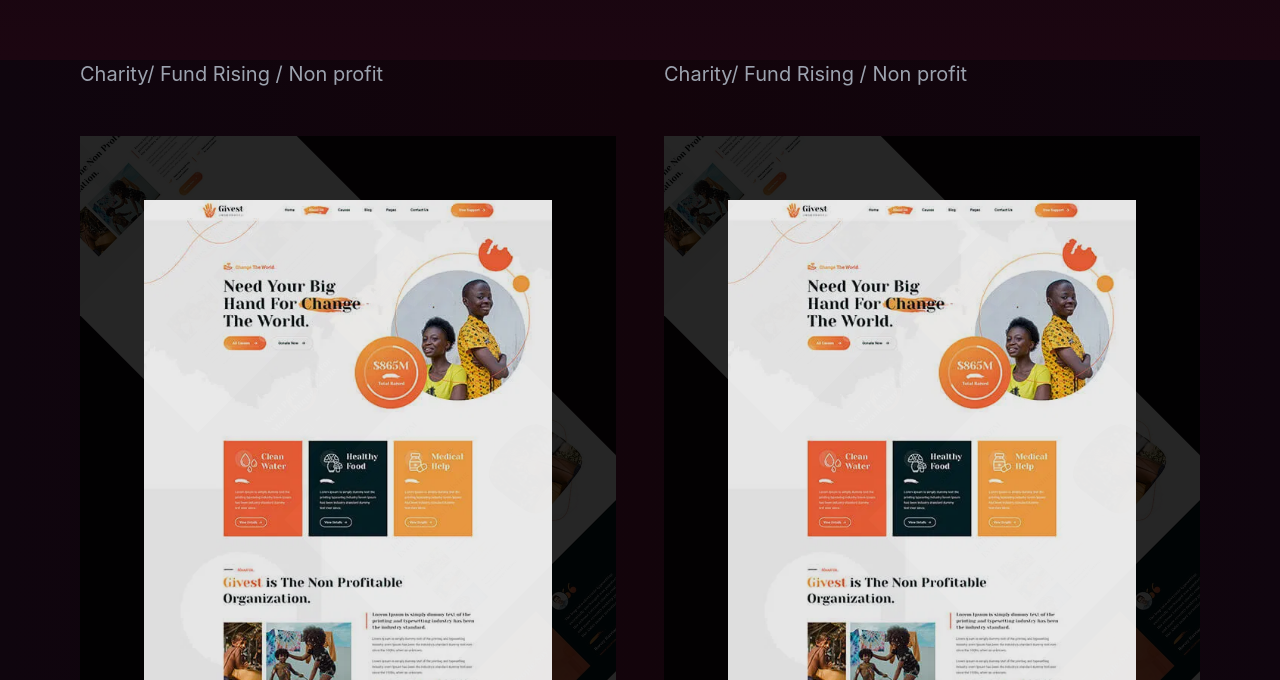
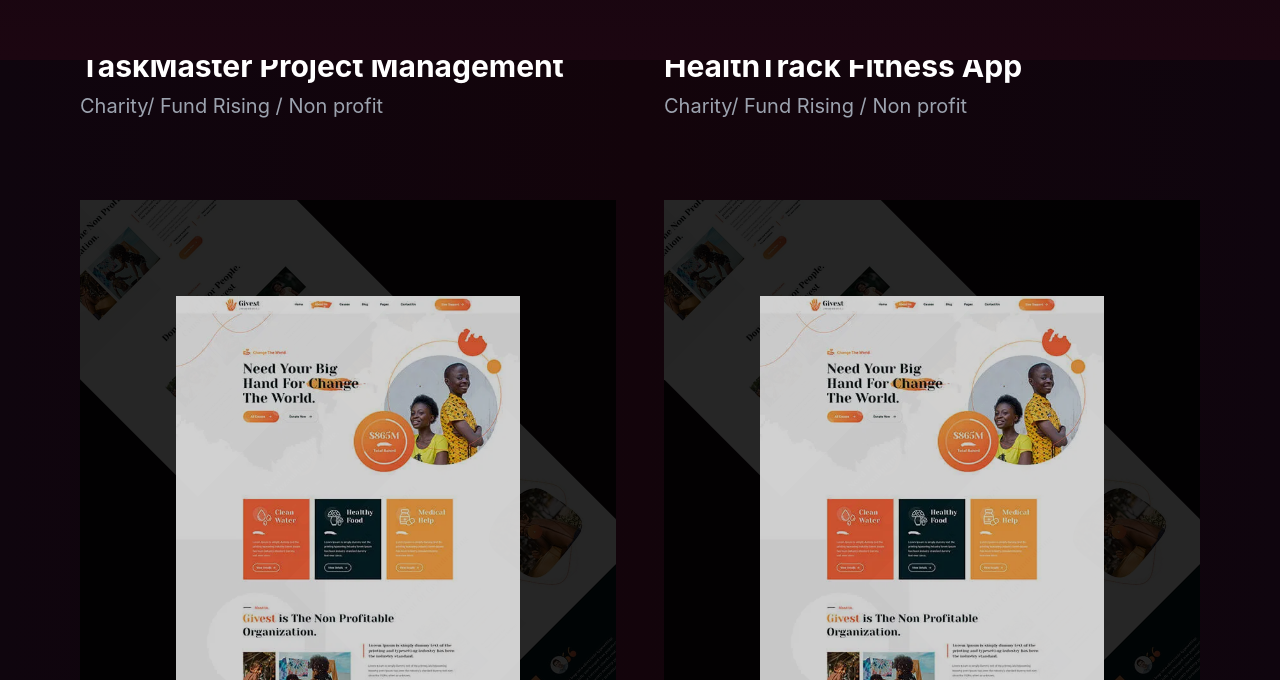
Before and after one commit to CodeSperk/mahbub, a Next.js app: page /portfolio in a window 1280 px wide. Shown: the part 1540-2220 px from the top of the page. Built offline with nearby package versions, Linux system fonts and the light colour scheme.

Commit message:
project page modified

```diff
--- a/src/Pages/About/TechStack/TechStack.tsx
+++ b/src/Pages/About/TechStack/TechStack.tsx
@@ -5,26 +5,20 @@ import { SiExpress, SiMongodb, SiMui, SiTailwindcss } from "react-icons/si";
 import { TbSql } from "react-icons/tb";
 import { RiJavascriptFill, RiNextjsFill } from "react-icons/ri";
 import { BiLogoFirebase, BiLogoTypescript } from "react-icons/bi";
+import { Suspense } from "react";
+import LazyVideo from "./__layyVideo";
 
 const TechStack = () => {
   return (
     <div className="relative section-gap text-white ">
       {/* Video with overlay */}
-      <div className="relative w-full h-[620px] md:h-[480px]  overflow-hidden rounded-lg">
-        <video
-          className="absolute top-0 left-0 w-full h-full object-cover z-0"
-          preload="auto"
-          playsInline
-          loop
-          autoPlay
-          muted
-          src="/about/cards-video.webm"
-        ></video>
-      </div>
+      <Suspense
+        fallback={<div className="animate-pulse bg-gray-200 w-full h-full" />}
+      >
+        <LazyVideo />
+      </Suspense>
 
       <div className="absolute inset-0 bg-gradient-to-r from-[#0F050E] via-[#341b2690] to-[#0F050E] pointer-events-none"></div>
-
-
 
       <div className="absolute inset-0 flex flex-col items-center justify-center z-20 px-4">
         {/* Think better with Next.js 15 badge */}
@@ -61,13 +55,12 @@ const TechStack = () => {
 
         {/* Second row of icons */}
         <div className="flex flex-wrap justify-center gap-5 lg:gap-6 mt-6 max-w-2xl">
-        <TeactStackIcons Icon={FaHtml5} />
+          <TeactStackIcons Icon={FaHtml5} />
           <TeactStackIcons Icon={FaCss3Alt} />
           <TeactStackIcons Icon={SiMongodb} />
           <TeactStackIcons Icon={TbSql} />
           <TeactStackIcons Icon={BiLogoFirebase} />
           <TeactStackIcons Icon={FaShopify} />
-
         </div>
       </div>
     </div>
--- /dev/null
+++ b/src/Pages/About/TechStack/__layyVideo.tsx
@@ -0,0 +1,19 @@
+import React from "react";
+
+const LazyVideo = () => {
+  return (
+    <div className="relative w-full h-[620px] md:h-[480px]  overflow-hidden rounded-lg">
+    <video
+      className="absolute top-0 left-0 w-full h-full object-cover z-0"
+      preload="auto"
+      playsInline
+      loop
+      autoPlay
+      muted
+      src="/about/cards-video.webm"
+    ></video>
+    </div>
+  );
+};
+
+export default LazyVideo;
--- a/src/Pages/Portfolio/_projectCard.tsx
+++ b/src/Pages/Portfolio/_projectCard.tsx
@@ -1,22 +1,17 @@
 import Image from "next/image";
 import Link from "next/link";
-import { Suspense } from "react";
-import { FaArrowCircleRight } from "react-icons/fa";
-import { Project } from "@/Pages/Portfolio/__helper"
+import { Project } from "@/Pages/Portfolio/__helper";
 
 const ProjectCard = ({ project }: { project: Project }) => {
   if (!project) return null;
   const { id, img, title } = project;
 
   return (
-    <div className="flex flex-col gap-8 justify-between cursor-pointer group">
-      <div className="relative bg-cover bg-no-repeat overflow-hidden p-10 lg:p-12 xl:p-16 pb-0 h-[360px] lg:h-[444px] xl:h-[550px]">
+    <div
+      className="flex flex-col gap-8 justify-start cursor-pointer"
+    >
+      <div className="relative bg-cover bg-no-repeat overflow-hidden p-12 lg:p-16 xl:p-24 pb-0 h-[360px] lg:h-[444px] xl:h-[550px]">
         <div className="absolute -top-80 lg:-top-96 left-1/2 lg:left-3/5 -translate-x-1/2 xl:-translate-x-1/3 -rotate-[45deg] w-3/5 z-0">
-          <Suspense
-            fallback={
-              <div className="animate-pulse bg-gray-200 w-full h-full" />
-            }
-          >
           <Image
             src={img[0]}
             alt="Project background"
@@ -26,41 +21,31 @@ const ProjectCard = ({ project }: { project: Project }) => {
             loading="lazy"
             sizes="(max-width: 768px) 100vw, (max-width: 1200px) 50vw, 33vw"
           />
-          </Suspense>
         </div>
+
         <div className="absolute inset-0 bg-black opacity-85"></div>
 
-        <div className="relative z-10">
-          <Suspense
-            fallback={
-              <div className="animate-pulse bg-gray-200 w-full h-full" />
-            }
-          >
+        <Link href={`/portfolio/${id}`}>
+          <div className="relative z-0">
             <Image
               src={img[0]}
               alt="Project preview"
               width={200}
               height={100}
               className="w-full opacity-90"
-              loading="lazy"
-              sizes="(max-width: 768px) 100vw, (max-width: 1200px) 50vw, 33vw"
             />
-          </Suspense>
+          <div className="absolute z-10 top-0 left-0 bg-black w-full h-full opacity-10 hover:opacity-40 duration-500">
+
+          </div>
+          </div>
+          </Link>
+
       </div>
 
-        <div className="absolute z-10 top-0 left-0 bg-black w-full h-full opacity-80 duration-500 hidden group-hover:flex items-center justify-center ">
-          <Link
-            href={`/portfolio/${id}`} // Simplify the URL
-            className="flex gap-2 flex-col justify-center items-center text-gray-400 hover:text-[#fefef5] mt-10"
-          >
-            <FaArrowCircleRight className="text-4xl" />
-            <h4 className="text-xl">View Details</h4>
+      <div className="space-y-2 pr-4 mb-8">
+        <Link href={`/portfolio/${id}`}>
+        <h3 className="text-3xl font-bold hover:text-[#FFB400]">{title}</h3>
         </Link>
-        </div>
-      </div>
-
-      <div className="space-y-2 pr-4">
-        <h3 className="text-3xl font-bold">{title}</h3>
         <p className="text-secondary text-xl">
           Charity/ Fund Rising / Non profit
         </p>
```
Lines whose indentation alone changed are shown as unchanged.
